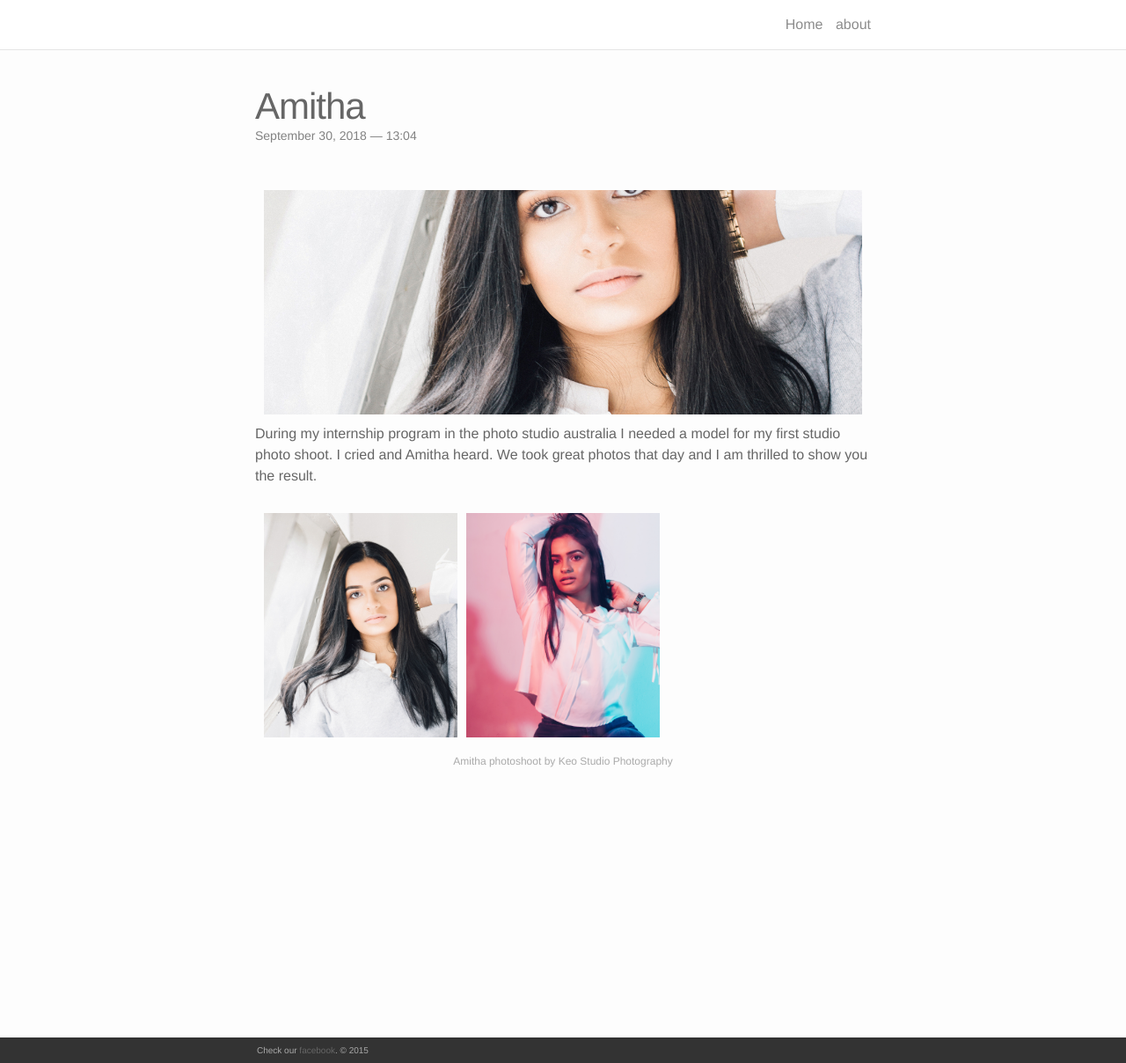
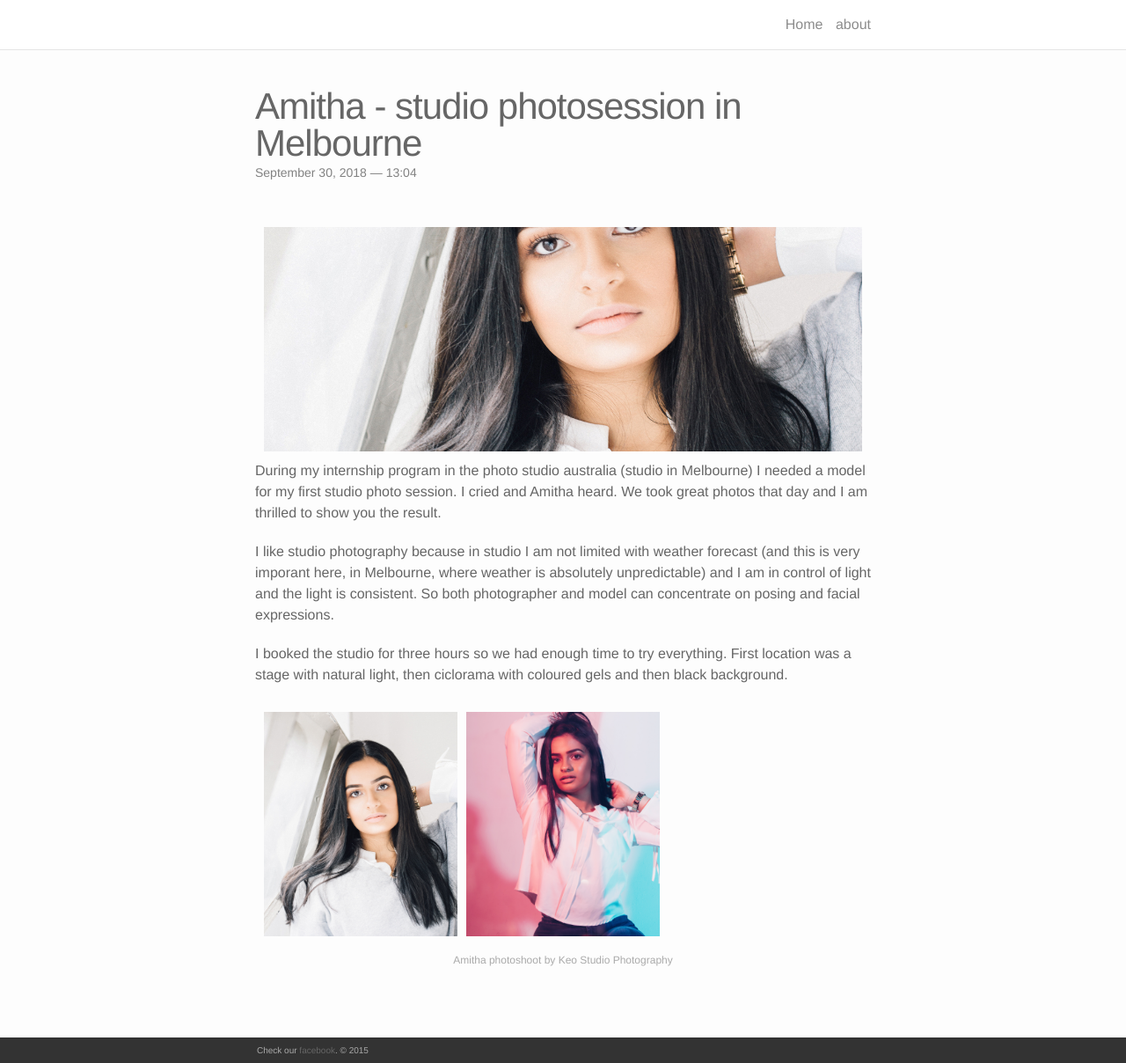
Before and after one commit to AlenPelin/keo-studio, a Jekyll site: the page built from _portfolio/2_amitha.md, in a window 1280 px wide and 1208 px high. Shown: the whole window at 88% size. Built offline with Jekyll 4.4.1, drawn with Linux system fonts in a browser that asks for light colours; nearby versions of some CDN libraries.

Commit message:
Update from Forestry.io - Updated 2_amitha.md

```diff
--- a/_portfolio/2_amitha.md
+++ b/_portfolio/2_amitha.md
@@ -1,15 +1,17 @@
 ---
 layout: post
-title: Amitha
+title: Amitha - studio photosession in Melbourne
 description: Amitha photoshoot by Keo Studio Photography
 images:
   main: "/media/keo studio photography amitha 1.jpg"
   thumbnail: "/media/keo studio photography amitha 1.jpg"
   items:
-    - "/media/keo studio photography amitha 1.jpg"
-    - "/media/keo studio photography amitha 2.jpg"
+  - "/media/keo studio photography amitha 1.jpg"
+  - "/media/keo studio photography amitha 2.jpg"
+
 ---
+<p>During my internship program in the photo studio australia (studio in Melbourne) I needed a model for my first studio photo session. I cried and Amitha heard. We took great photos that day and I am thrilled to show you the result. </p>
 
-During my internship program in the photo studio australia I needed a model for my first studio photo shoot.
-I cried and Amitha heard.
-We took great photos that day and I am thrilled to show you the result.
+<p>I like studio photography because in studio I am not limited with weather forecast (and this is very imporant here, in Melbourne, where weather is absolutely unpredictable) and I am in control of light and the light is consistent. So both photographer and model can concentrate on posing and facial expressions. </p>
+
+<p>I booked the studio for three hours so we had enough time to try everything. First location was a stage with natural light, then ciclorama with coloured gels and then black background.</p>
```
